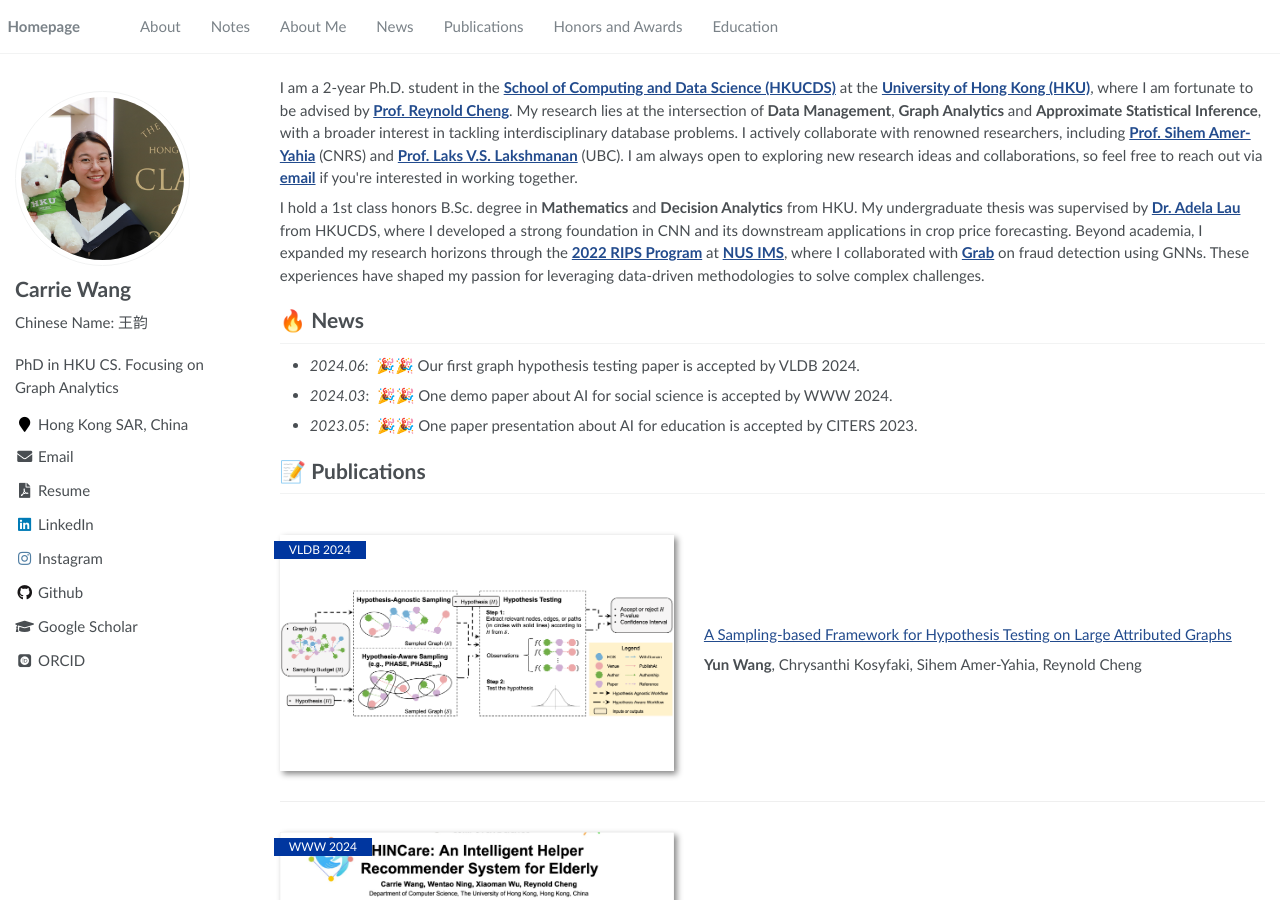
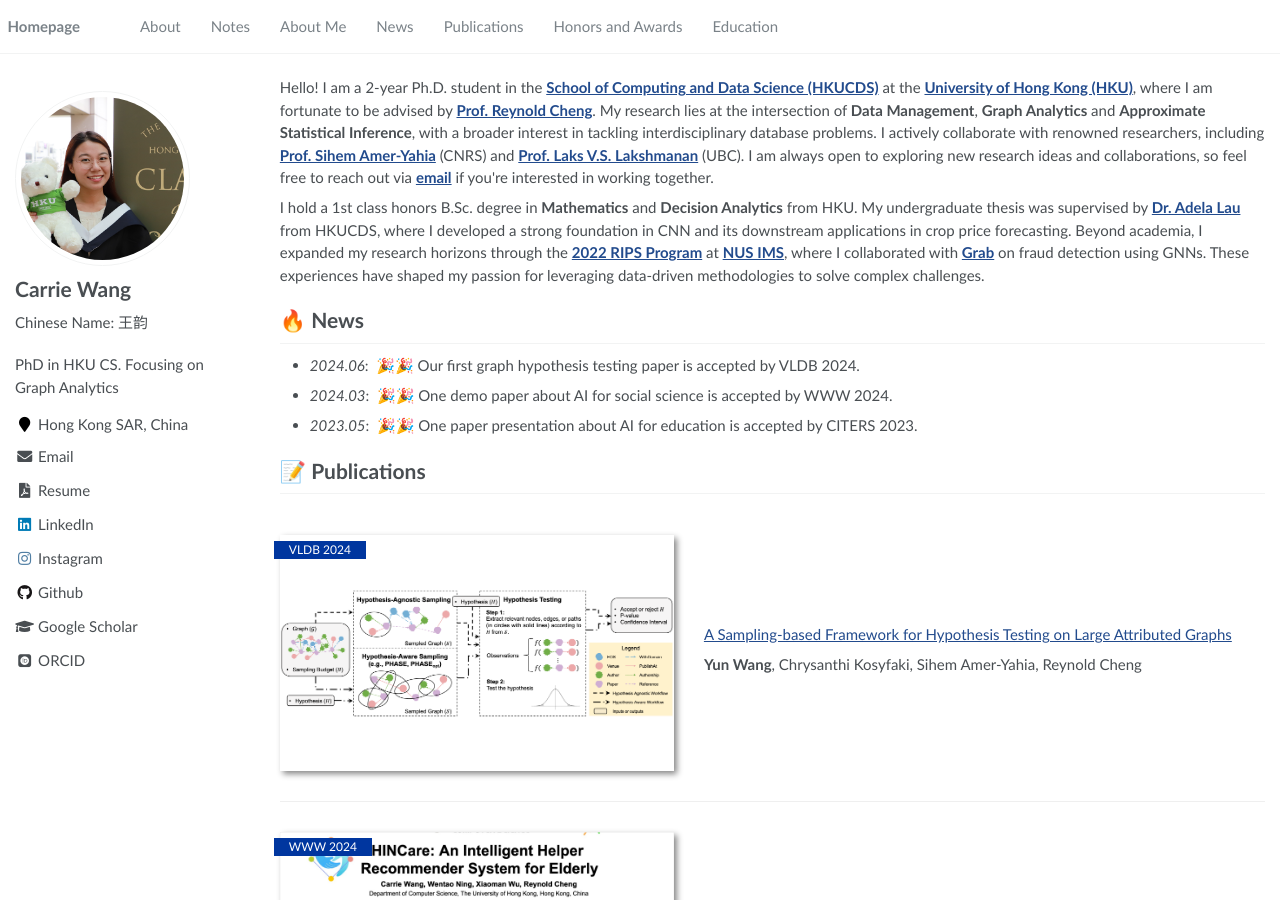
Before and after one commit to Carrieww/carrieww.github.io, a Jekyll site: the page built from _pages/about.md, in a window 1280 px wide and 900 px high. Built offline with Jekyll 4.4.1, drawn with Linux system fonts in a browser that asks for light colours; some web fonts are replaced.

Commit message:
update about

```diff
--- a/_pages/about.md
+++ b/_pages/about.md
@@ -17,7 +17,7 @@
 
 <span class='anchor' id='about-me'></span>
 
-<p>I am a 2-year Ph.D. student in the <strong><a href="https://cds.hku.hk/">School of Computing and Data Science (HKUCDS)</a></strong> at the <strong><a href="https://www.hku.hk/">University of Hong Kong (HKU)</a></strong>, where I am fortunate to be advised by <strong><a href="https://www.reynold.hku.hk/">Prof. Reynold Cheng</a></strong>. My research lies at the intersection of <strong>Data Management</strong>, <strong>Graph Analytics</strong> and <strong>Approximate Statistical Inference</strong>, with a broader interest in tackling interdisciplinary database problems. I actively collaborate with renowned researchers, including <strong><a href="https://en.wikipedia.org/wiki/Sihem_Amer-Yahia">Prof. Sihem Amer-Yahia</a></strong> (CNRS) and <strong><a href="https://www.cs.ubc.ca/~laks/">Prof. Laks V.S. Lakshmanan</a></strong> (UBC). I am always open to exploring new research ideas and collaborations, so feel free to reach out via <strong><a href="mailto:carrie07@connect.hku.hk">email</a></strong> if you're interested in working together.</p>
+<p>Hello! I am a 2-year Ph.D. student in the <strong><a href="https://cds.hku.hk/">School of Computing and Data Science (HKUCDS)</a></strong> at the <strong><a href="https://www.hku.hk/">University of Hong Kong (HKU)</a></strong>, where I am fortunate to be advised by <strong><a href="https://www.reynold.hku.hk/">Prof. Reynold Cheng</a></strong>. My research lies at the intersection of <strong>Data Management</strong>, <strong>Graph Analytics</strong> and <strong>Approximate Statistical Inference</strong>, with a broader interest in tackling interdisciplinary database problems. I actively collaborate with renowned researchers, including <strong><a href="https://en.wikipedia.org/wiki/Sihem_Amer-Yahia">Prof. Sihem Amer-Yahia</a></strong> (CNRS) and <strong><a href="https://www.cs.ubc.ca/~laks/">Prof. Laks V.S. Lakshmanan</a></strong> (UBC). I am always open to exploring new research ideas and collaborations, so feel free to reach out via <strong><a href="mailto:carrie07@connect.hku.hk">email</a></strong> if you're interested in working together.</p>
 
 <p>I hold a 1st class honors B.Sc. degree in <strong>Mathematics</strong> and <strong>Decision Analytics</strong> from HKU. My undergraduate thesis was supervised by <strong><a href="https://saasweb.hku.hk/staff/adelalau/">Dr. Adela Lau</a></strong> from HKUCDS, where I developed a strong foundation in CNN and its downstream applications in crop price forecasting. Beyond academia, I expanded my research horizons through the <strong><a href="https://ims.nus.edu.sg/events/rips2022/">2022 RIPS Program</a></strong> at <strong><a href="https://ims.nus.edu.sg/">NUS IMS</a></strong>, where I collaborated with <strong><a href="https://www.grab.com/sg/">Grab</a></strong> on fraud detection using GNNs. These experiences have shaped my passion for leveraging data-driven methodologies to solve complex challenges.</p>
 
```
